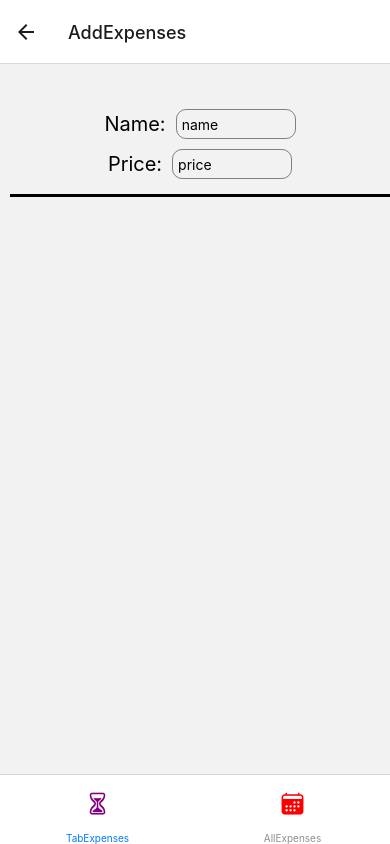
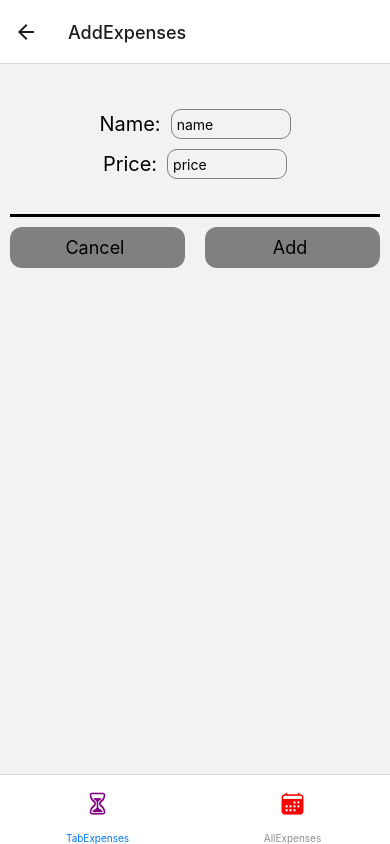
Before and after one commit to HusseinIbrahim2/Expense-Tracker, a React Native app: screen /AddExpenses in a window 390 px wide. Built offline with nearby package versions, Linux system fonts and the light colour scheme.

Commit message:
adding custom button to AddExpensesScreen

```diff
--- a/screens/AddExpensesScreen.js
+++ b/screens/AddExpensesScreen.js
@@ -1,4 +1,5 @@
 import { Text, StyleSheet, View } from "react-native";
+import PrimaryButton from "../components/Details/PrimaryButton";
 
 import InputText from "../components/Details/InputText";
 
@@ -8,11 +9,19 @@ function AddExpensesScreen() {
             <View style={styles.outerContainer}>
                 <View style={styles.itemContainer}>
                     <Text style={styles.textStyle}>Name:</Text>
-                    <InputText placeholder='name'  />
+                    <InputText placeholder='name' />
                 </View>
                 <View style={styles.itemContainer}>
                     <Text style={styles.textStyle} >Price:</Text>
-                    <InputText placeholder='price' keyboardType="numeric"/>
+                    <InputText placeholder='price' keyboardType="numeric" />
+                </View>
+            </View>
+            <View style={styles.buttonsContainer}>
+                <View style={styles.buttonContainer}>
+                    <PrimaryButton>Cancel</PrimaryButton>
+                </View>
+                <View style={styles.buttonContainer}>
+                    <PrimaryButton>Add</PrimaryButton>
                 </View>
             </View>
         </View>
@@ -23,11 +32,11 @@ const styles = StyleSheet.create({
         flex: 1
     },
     outerContainer: {
-        marginLeft: 10,
+        marginHorizontal: 10,
         marginTop: 40,
         borderBottomColor: 'black',
-        borderBottomWidth:3,
-        paddingBottom: 10,
+        borderBottomWidth: 3,
+        paddingBottom: 30,
     },
     itemContainer: {
         flexDirection: 'row',
@@ -38,6 +47,12 @@ const styles = StyleSheet.create({
     textStyle: {
         marginRight: 10,
         fontSize: 20,
+    },
+    buttonsContainer: {
+        flexDirection: 'row',
+    },
+    buttonContainer: {
+        flex: 1
     }
 })
 
```
